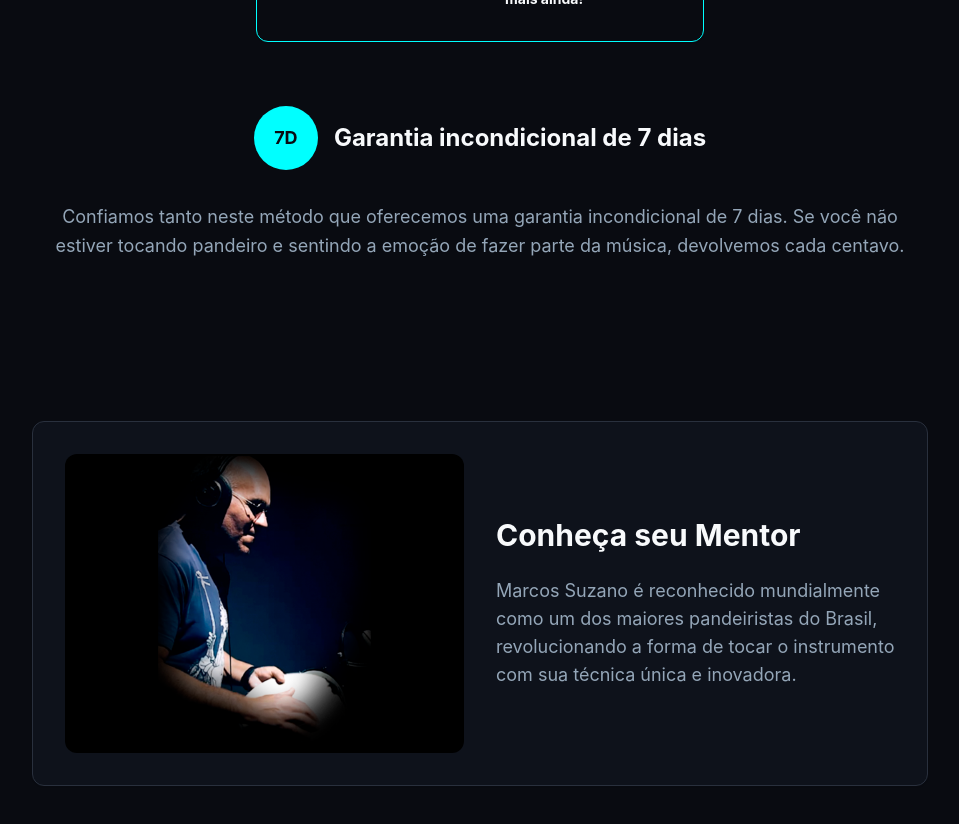
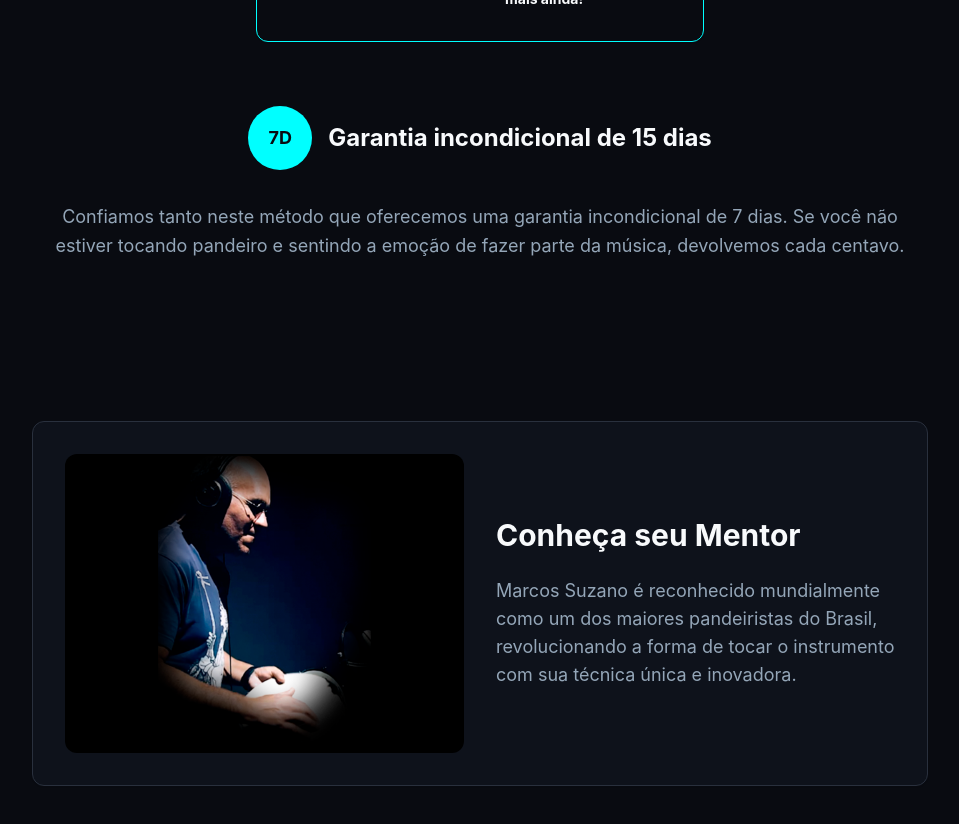
Before and after one commit to edilson-morais/ritmos-essenciais-do-pandeiro, a React (Vite) app: page / in a window 1280 px wide. Shown: the part 5820-6644 px from the top of the page, without its empty margins (160-1119 px from the left). Built offline with nearby package versions, Linux system fonts and the light colour scheme.

Commit message:
Visual edit in Lovable
Edited UI in Lovable

```diff
--- a/src/components/PricingSection.tsx
+++ b/src/components/PricingSection.tsx
@@ -74,7 +74,7 @@ export const PricingSection = () => {
                 <span className="text-primary-foreground font-bold text-lg">7D</span>
               </div>
               <div className="text-left">
-                <h3 className="text-2xl font-bold">Garantia incondicional de 7 dias</h3>
+                <h3 className="text-2xl font-bold">Garantia incondicional de 15 dias</h3>
               </div>
             </div>
 
```
